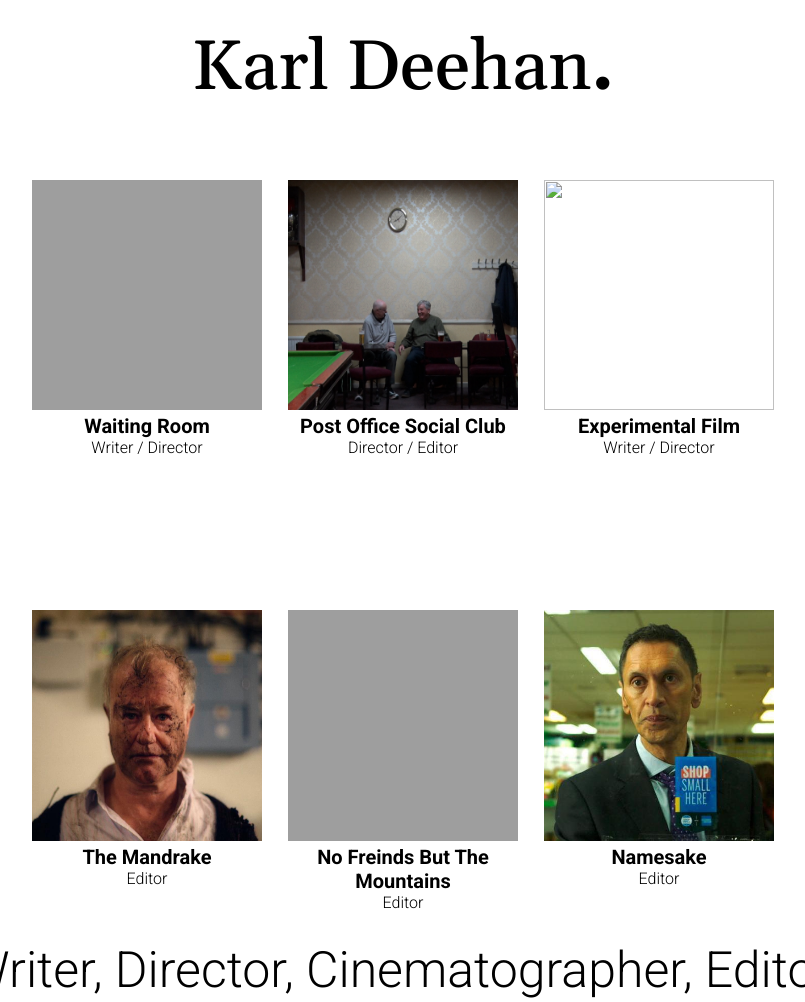
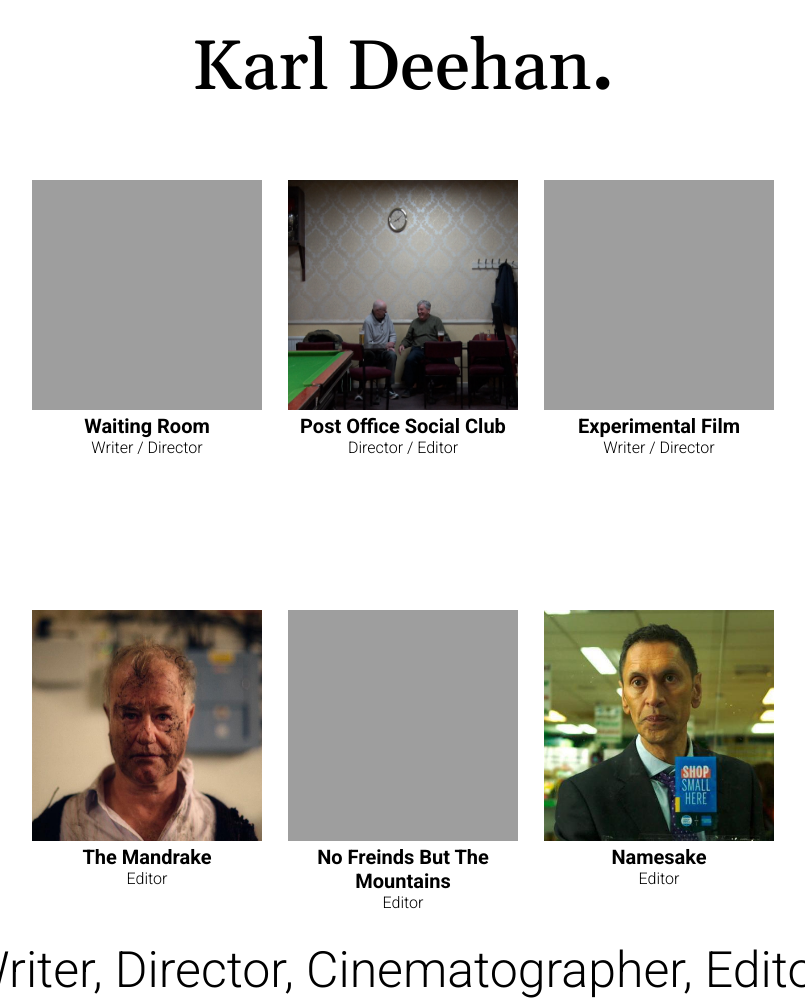
Before and after one commit to cianbyrne00/karl_site, a plain HTML site: page films.html in a window 1280 px wide. Shown: the whole page, without its empty margins (237-1042 px from the left). Drawn offline with nearby package versions, Linux system fonts and the light colour scheme; the site is published under a folder, as on GitHub Pages, so addresses that start at the root find nothing.

Commit message:
shot ifx

```diff
--- a/films.html
+++ b/films.html
@@ -91,7 +91,7 @@
                 </div>
             </a>
             <div class="film_container">
-                <img src="/expermental shots/still.png"/>
+                <img src="expermental shots/still.png"/>
                 <h1> Experimental Film </h1>
                 <p> Writer / Director</p>
             </div>
```
Also changed, not shown: 1 other file.
